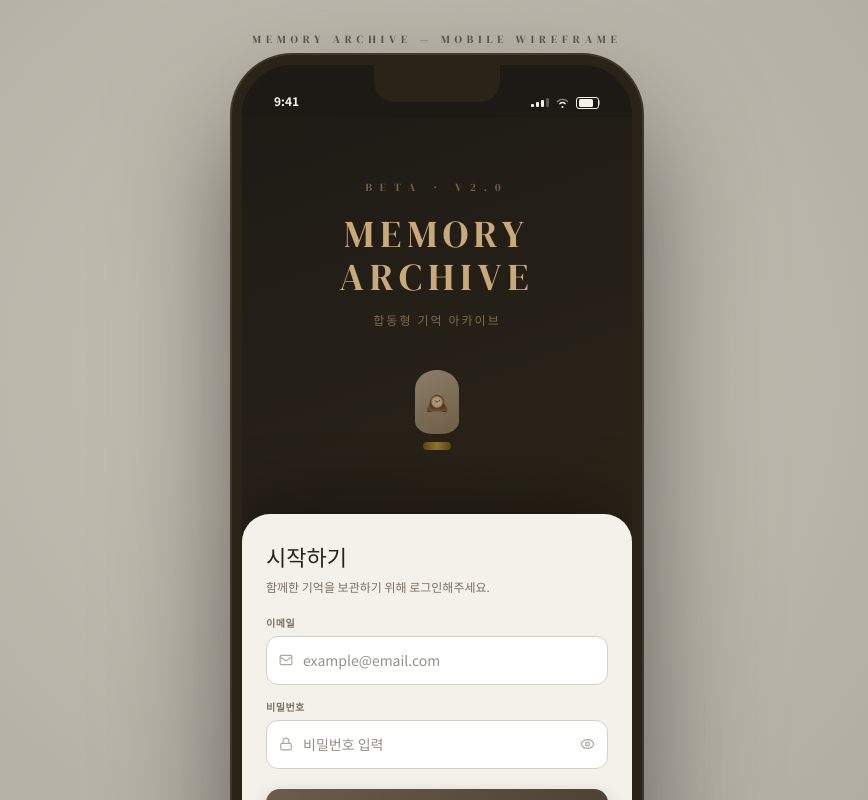
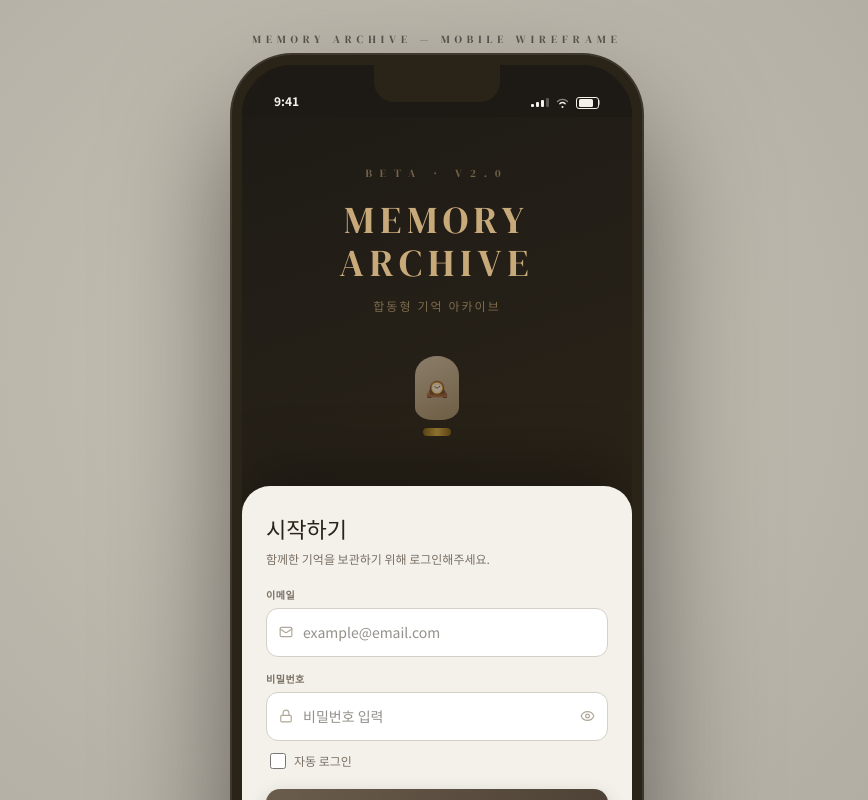
Before and after one commit to euna21/rememo, a React (Vite) app: page / in a window 1280 px wide. Shown: the top 800 px of the page, without its empty margins (203-1071 px from the left). Built offline with nearby package versions, Linux system fonts and the light colour scheme; no server answers; the database is empty; a web font is replaced by a local one.

Commit message:
자동로그인 ui 구현

```diff
--- a/src/app/screens/LoginScreen.tsx
+++ b/src/app/screens/LoginScreen.tsx
@@ -1,17 +1,25 @@
 import { useState } from "react";
 import { Mail, Lock, Eye, EyeOff } from "lucide-react";
-// 1. 파이어베이스 인증 도구와 로그인 함수 불러오기
+// 1. 파이어베이스 인증 도구와 지속성 함수 추가 불러오기 🌟
 import { auth } from "../../firebase";
-import { signInWithEmailAndPassword } from "firebase/auth";
+import {
+  signInWithEmailAndPassword,
+  setPersistence,
+  browserLocalPersistence,
+  inMemoryPersistence
+} from "firebase/auth";
 
 export default function LoginScreen({ onLogin, onSignup }: { onLogin: () => void; onSignup: () => void }) {
   const [showPw, setShowPw] = useState(false);
 
-  // 2. 유저가 입력할 이메일과 비밀번호를 기억할 상태값 추가
+  // 2. 유저가 입력할 이메일과 비밀번호를 기억할 상태값
   const [email, setEmail] = useState("");
   const [password, setPassword] = useState("");
 
-  // 3. 로그인 버튼을 눌렀을 때 실행될 함수
+  // 3. 자동 로그인 체크 여부를 기억할 상태값 추가 (기본값 false) 🌟
+  const [keepLoggedIn, setKeepLoggedIn] = useState(false);
+
+  // 4. 로그인 버튼을 눌렀을 때 실행될 함수
   const handleLoginSubmit = async () => {
     // 빈칸 확인
     if (!email || !password) {
@@ -20,11 +28,15 @@ export default function LoginScreen({ onLogin, onSignup }: { onLogin: () => void
     }
 
     try {
-      // 4. 파이어베이스에 로그인 요청
+      // 🌟 체크 여부에 따라 파이어베이스 기억력(지속성) 설정 적용!
+      const persistence = keepLoggedIn ? browserLocalPersistence : inMemoryPersistence;
+      await setPersistence(auth, persistence);
+
+      // 파이어베이스에 로그인 요청
       const userCredential = await signInWithEmailAndPassword(auth, email, password);
       console.log("로그인 성공!", userCredential.user);
 
-      // 5. 로그인 성공 시 메인 화면(다이어리)으로 이동하는 함수 실행
+      // 로그인 성공 시 메인 화면(다이어리)으로 이동하는 함수 실행
       onLogin();
 
     } catch (error: any) {
@@ -53,6 +65,7 @@ export default function LoginScreen({ onLogin, onSignup }: { onLogin: () => void
           <div style={{ width: "62%", height: 8, background: "linear-gradient(90deg,#7B5C10,#D4A843,#7B5C10)", borderRadius: 4 }} />
         </div>
       </div>
+
       {/* Form card */}
       <div style={{ background: "#F4F1EB", borderRadius: "28px 28px 0 0", padding: "28px 24px 40px", boxShadow: "0 -20px 60px rgba(0,0,0,0.3)" }}>
         <h2 style={{ fontFamily: "'DM Serif Display', serif", fontSize: 22, color: "#2A2318", marginBottom: 4 }}>시작하기</h2>
@@ -69,7 +82,6 @@ export default function LoginScreen({ onLogin, onSignup }: { onLogin: () => void
               <input
                 type={f.type}
                 placeholder={f.placeholder}
-                // 6. 이메일 상태값 연결
                 value={email}
                 onChange={(e) => setEmail(e.target.value)}
                 className="w-full rounded-xl outline-none"
@@ -80,14 +92,13 @@ export default function LoginScreen({ onLogin, onSignup }: { onLogin: () => void
         ))}
 
         {/* 비밀번호 입력 영역 */}
-        <div className="mb-5">
+        <div className="mb-3">
           <label className="block mb-1.5 text-[10px] font-semibold uppercase tracking-wider" style={{ color: "#7A7064" }}>비밀번호</label>
           <div className="relative">
             <div className="absolute flex items-center" style={{ left: 13, top: "50%", transform: "translateY(-50%)" }}><Lock size={14} color="#B0A898" /></div>
             <input
               type={showPw ? "text" : "password"}
               placeholder="비밀번호 입력"
-              // 7. 비밀번호 상태값 연결
               value={password}
               onChange={(e) => setPassword(e.target.value)}
               className="w-full rounded-xl outline-none"
@@ -99,7 +110,25 @@ export default function LoginScreen({ onLogin, onSignup }: { onLogin: () => void
           </div>
         </div>
 
-        {/* 8. 버튼 클릭 시 handleLoginSubmit 실행되도록 변경 */}
+        {/* 🌟 자동 로그인 체크박스 추가 영역 */}
+        <div className="flex items-center gap-2 mt-1 mb-5 px-1">
+          <input
+            type="checkbox"
+            id="keepLoggedIn"
+            checked={keepLoggedIn}
+            onChange={(e) => setKeepLoggedIn(e.target.checked)}
+            className="w-4 h-4 cursor-pointer rounded border-[#D5D0C5]"
+            style={{ accentColor: "#4A3F33" }}
+          />
+          <label
+            htmlFor="keepLoggedIn"
+            className="text-xs text-[#7A7064] cursor-pointer select-none"
+          >
+            자동 로그인
+          </label>
+        </div>
+
+        {/* 시작하기 버튼 */}
         <button onClick={handleLoginSubmit} className="w-full py-3.5 rounded-[14px] font-bold text-sm mb-4 transition-transform active:scale-[0.98]"
           style={{ background: "linear-gradient(135deg,#6B5D4D,#4A3F33)", color: "#F4F1EB", boxShadow: "0 6px 20px rgba(0,0,0,0.16)", fontFamily: "'Noto Sans KR', sans-serif" }}>
           시작하기
```
